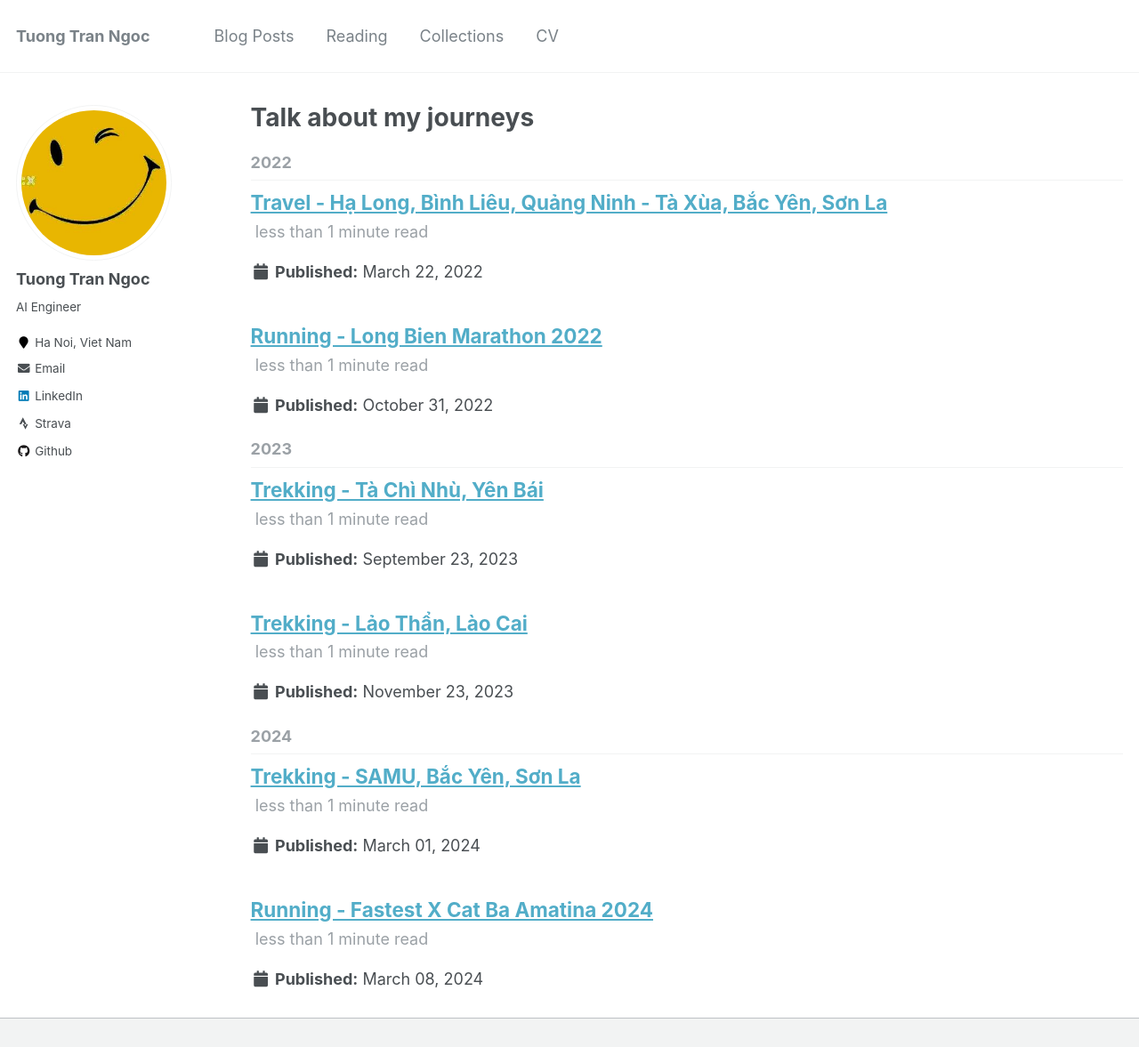
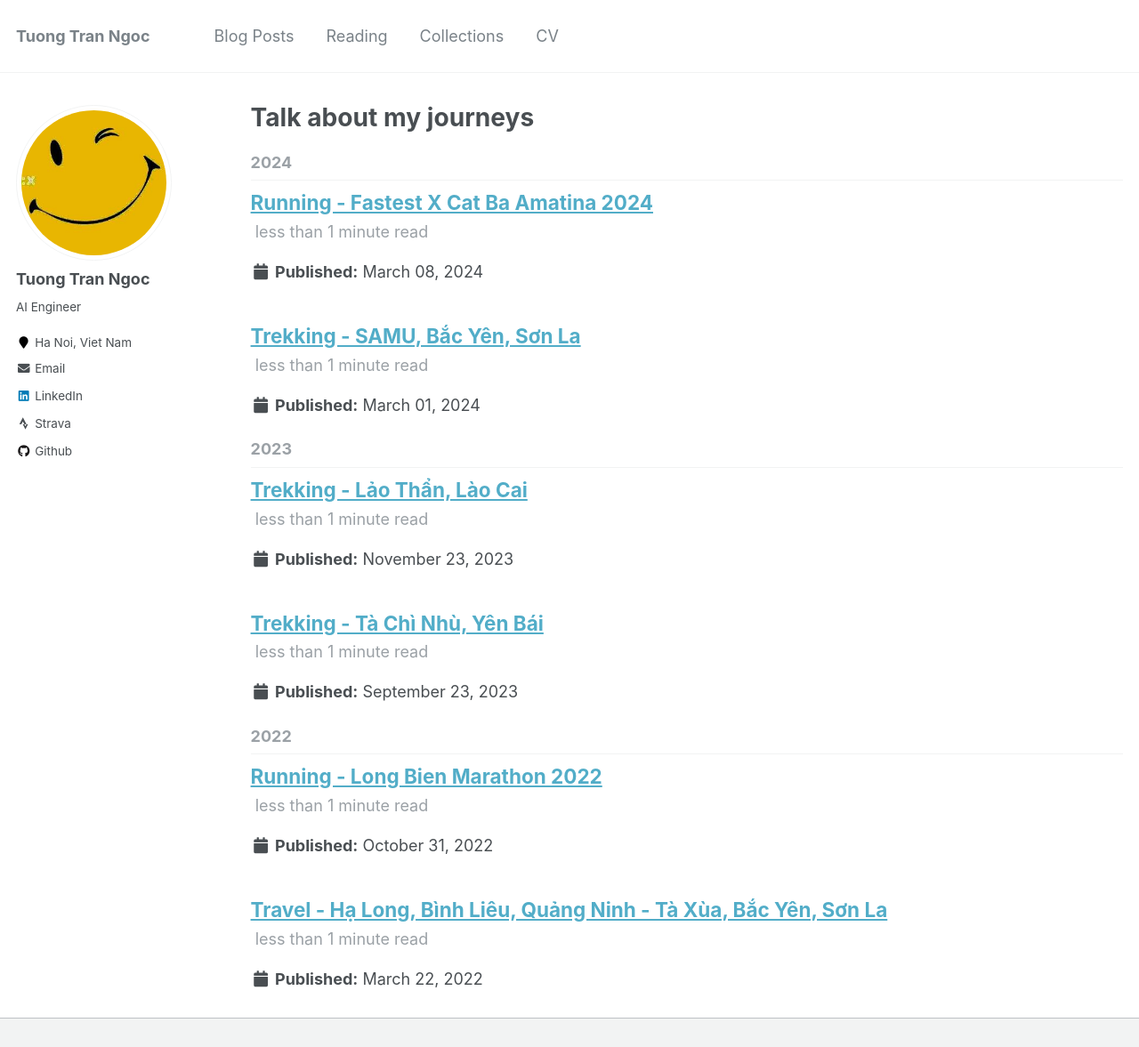
Before and after one commit to tuongtranngoc/tuongtranngoc.github.io, a Jekyll site: the page built from _pages/collections.html, in a window 1280 px wide and 1335 px high, cut to the strip 0-1177 px from the top of the window. Shown: the whole strip at 89% size. Built offline with Jekyll 4.4.1, drawn with Linux system fonts in a browser that asks for light colours; part of the change alters nothing that is shown.

```diff
--- a/_pages/collections.html
+++ b/_pages/collections.html
@@ -9,7 +9,7 @@ redirect_from:
 
 {% include base_path %}
 {% capture written_blog %}'None'{% endcapture %}
-{% for post in site.collections %}
+{% for post in site.collections reversed %}
   {% capture blog %}{{ post.date | date: '%Y' }}{% endcapture %}
   {% if blog != written_blog %}
     <h2 id="{{ blog | slugify }}" class="archive__subtitle">{{ blog }}</h2>
```
